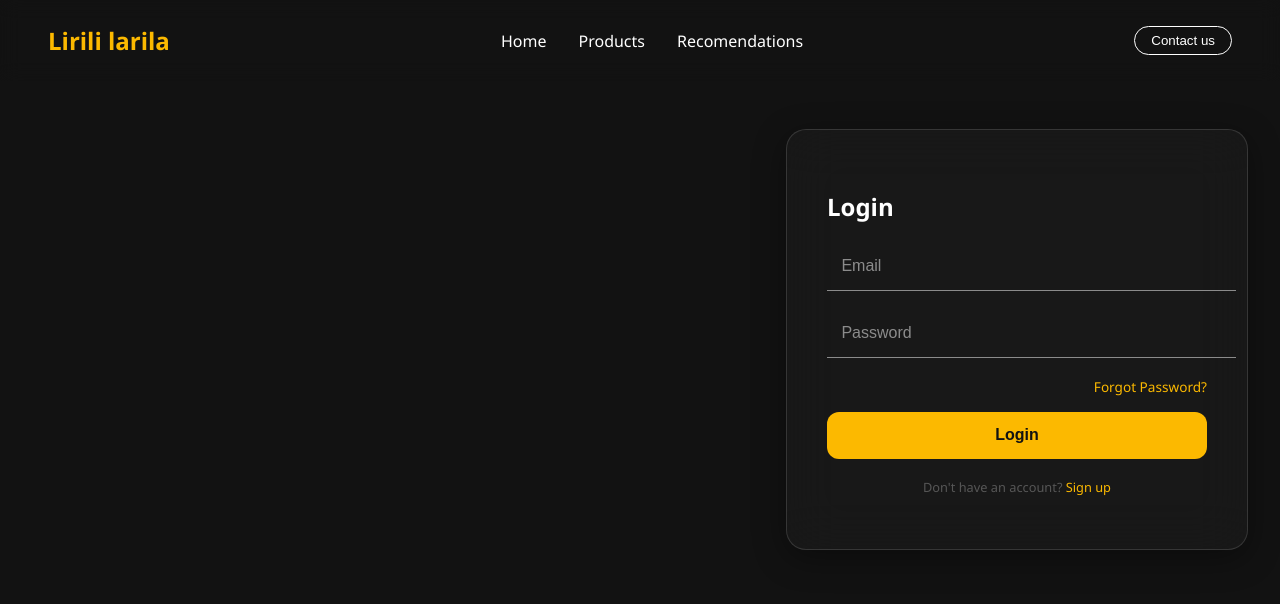
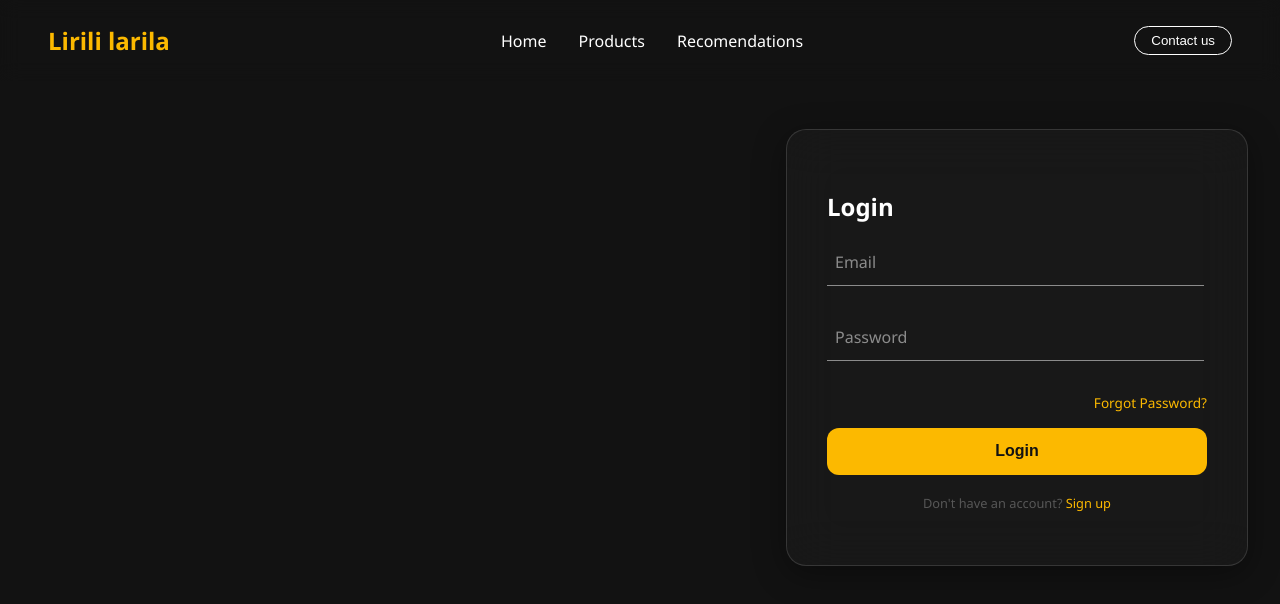
Before and after one commit to angelodrigues/Ecommerce-Front, a React (Vite) app: page / in a window 1280 px wide. Shown: the top 604 px of the page. Built offline with nearby package versions, Linux system fonts and the light colour scheme.

Commit message:
adding animation for input in login

```diff
--- a/src/pages/login/Login.css
+++ b/src/pages/login/Login.css
@@ -27,9 +27,9 @@
   }
 
   .form input {
-    width: 100%;
+    width: 95%;
     padding: 0.9rem;
-    margin-bottom: 1.2rem;
+    margin-bottom: 1.5rem;
     background: transparent;
     border: none;
     border-bottom: 1px solid rgba(255, 255, 255, 0.5);
@@ -95,3 +95,38 @@
   .form p a:hover {
     text-decoration: underline;
   }
+
+
+  .floating-label {
+    position: relative;
+    margin-bottom: 0.5rem;
+  }
+
+  .floating-label input {
+    width: 95%;
+    padding: 1rem 0.5rem 0.5rem;
+    font-size: 1rem;
+    background: transparent;
+    border: none;
+    border-bottom: 1px solid rgba(255, 255, 255, 0.5);
+    color: white;
+    outline: none;
+  }
+
+  .floating-label label {
+    position: absolute;
+    top: 0.5rem;
+    left: 0.5rem;
+    font-size: 1rem;
+    color: rgba(255, 255, 255, 0.5);
+    pointer-events: none;
+    transition: 0.2s ease all;
+  }
+
+  .floating-label input:focus + label,
+  .floating-label input:not(:placeholder-shown) + label {
+    top: -0.2rem;
+    left: 0;
+    font-size: 0.75rem;
+    color: #fcb900;
+  }
--- a/src/pages/login/login.jsx
+++ b/src/pages/login/login.jsx
@@ -7,8 +7,16 @@ export default function Login() {
       <div className="login-card">
         <h2>Login</h2>
         <form className="form">
-          <input type="email" placeholder="Email" />
-          <input type="password" placeholder="Password" />
+          <div className="floating-label">
+            <input type="email" id="email" placeholder=" " required />
+            <label htmlFor="email">Email</label>
+          </div>
+
+          <div className="floating-label">
+            <input type="password" id="password" placeholder=" " required />
+            <label htmlFor="password">Password</label>
+          </div>
+
           <div className="options">
             <a href="#">Forgot Password?</a>
           </div>
```
